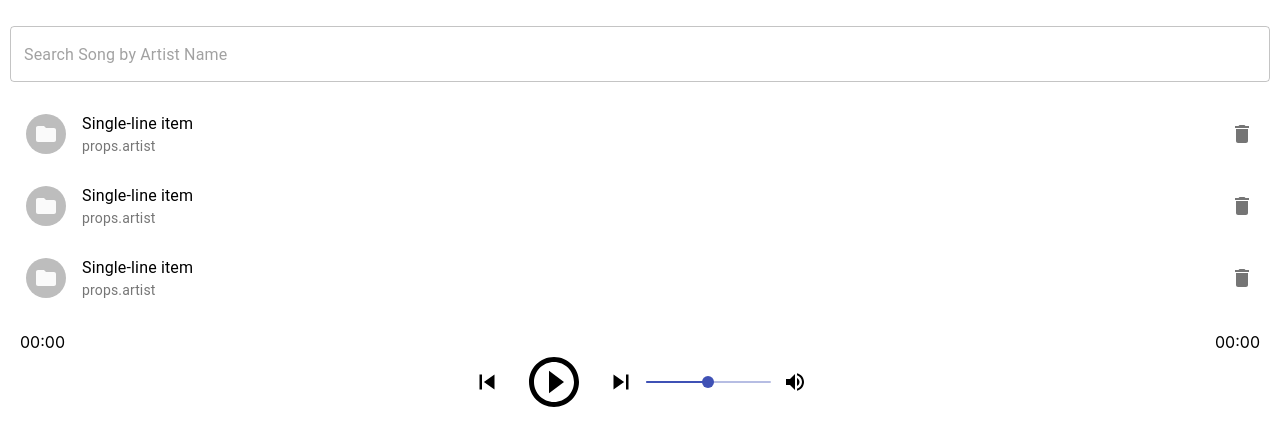
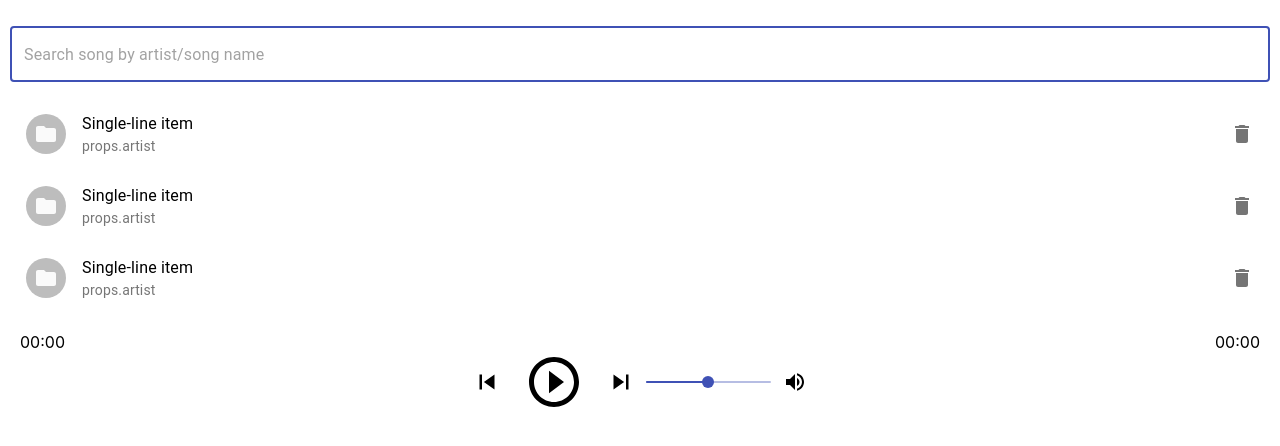
Before and after one commit to hardik7e/Chrome-Music-Extension, a React (Create React App) app: page / in a window 1280 px wide. Shown: the top 446 px of the page. Built offline with nearby package versions, Linux system fonts and the light colour scheme.

Commit message:
added focus element in search bar

```diff
--- a/src/Components/SearchBar/SearchBar.js
+++ b/src/Components/SearchBar/SearchBar.js
@@ -19,7 +19,7 @@ function SearchBar() {
 
     return (
         <Grid container>
-            <TextField placeholder="Search Song by Artist Name" fullWidth margin="normal" variant="outlined"></TextField>
+            <TextField placeholder="Search song by artist/song name" fullWidth margin="normal" variant="outlined" autoFocus></TextField>
         </Grid>
     )
 }
```
Also changed, not shown: 1 other file (tests, documents, lock files or other folders).
